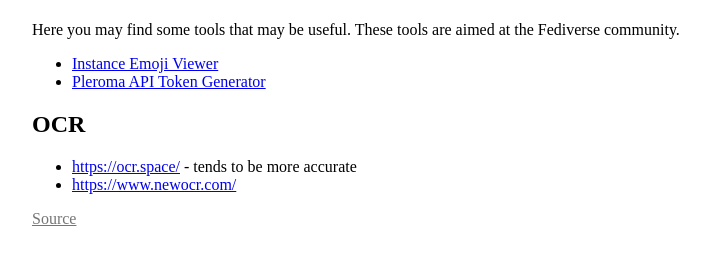
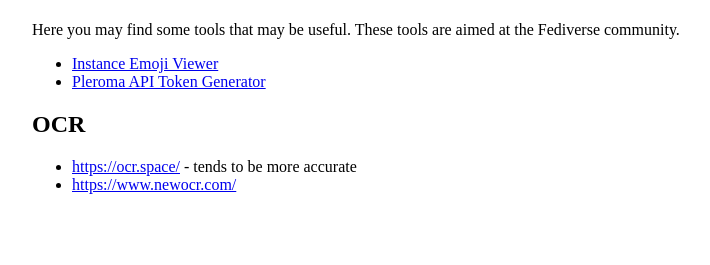
Before and after one commit to prplecake/tools.splat.soy, a plain HTML site: page _site/index.html in a window 1280 px wide. Shown: the part 59-324 px from the top of the page, without its empty margins (258-968 px from the left). Drawn offline with Linux system fonts and the light colour scheme.

Commit message:
2022-02-12 build

```diff
--- a/_site/index.html
+++ b/_site/index.html
@@ -12,12 +12,6 @@
     body {
       margin: 1em auto;
       max-width: 700px;
-    }
-    .text-muted {
-      color: #444;
-    }
-    p.text-muted > a {
-      color: #757575;
     }
   </style>
   <!--[if lt IE 9]>
@@ -41,6 +35,5 @@
 <li><a href="https://www.newocr.com/"
 class="uri">https://www.newocr.com/</a></li>
 </ul>
-<p class="text-muted"><a href="https://github.com/prplecake/tools.splat.soy" target="_blank">Source</a></p>
 </body>
 </html>
```
